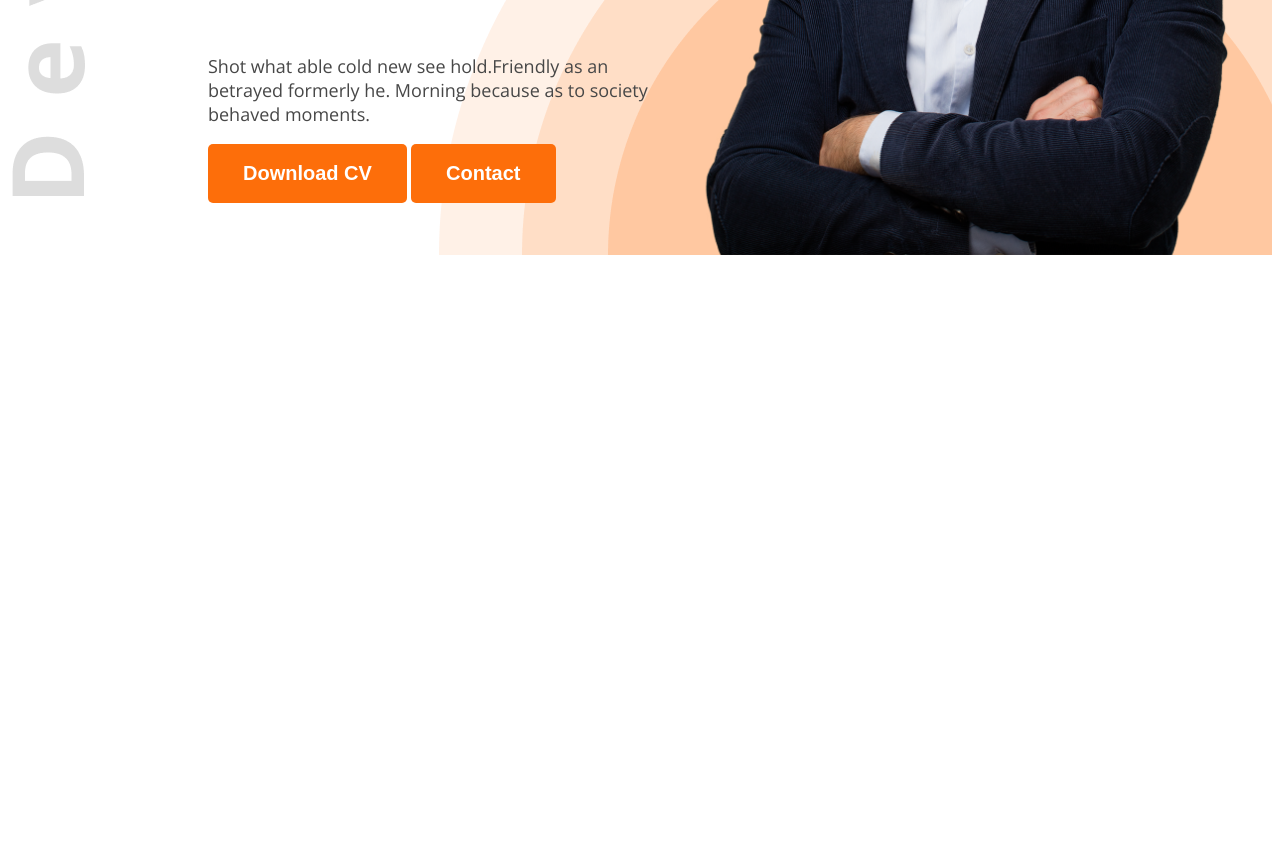
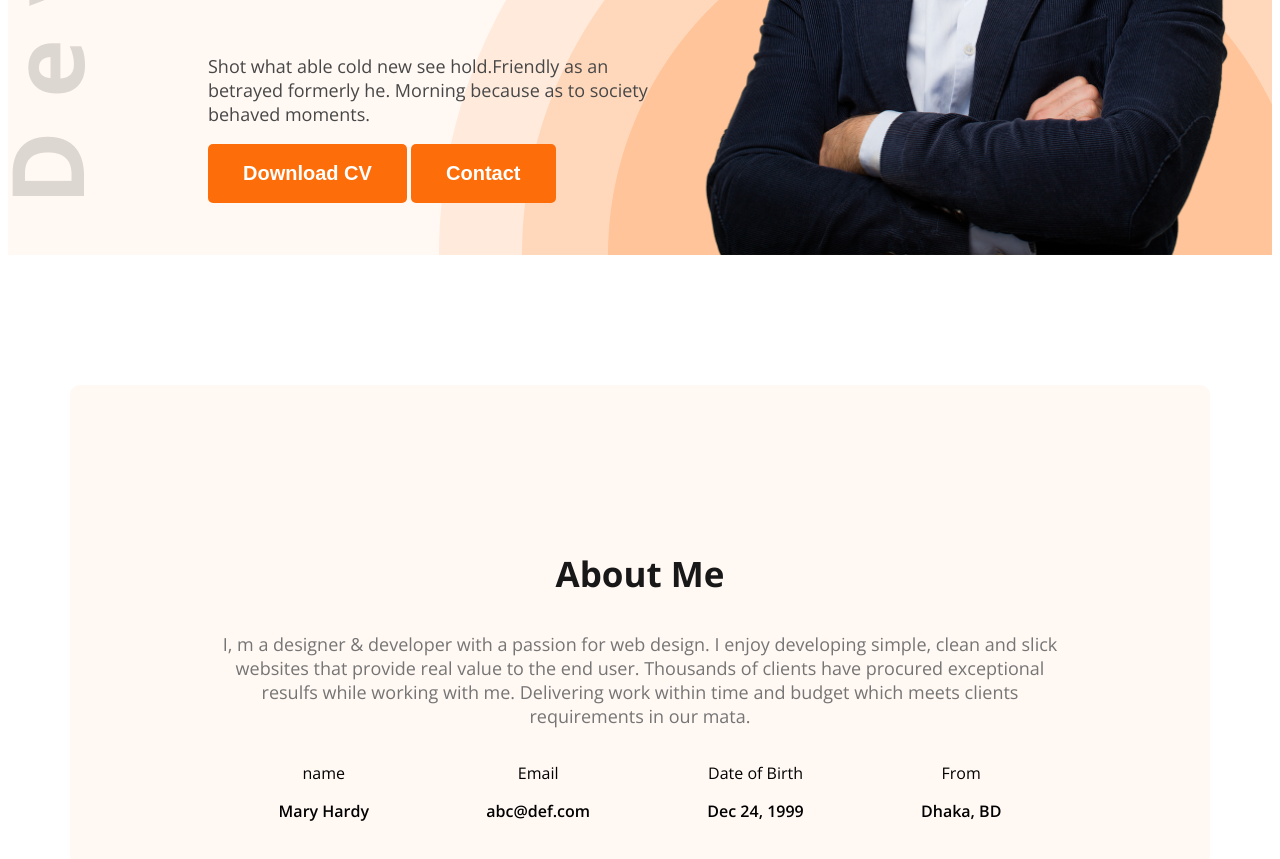
Before and after one commit to connectjibonkrishna/webdeveloper-portfolio, a plain HTML site: page index.html in a window 1280 px wide. Shown: the part 575-1434 px from the top of the page. Before the commit the page ends 838 px from the top, so only its background shows below. Drawn offline with nearby package versions, Linux system fonts and the light colour scheme.

Commit message:
Completed About Section

```diff
--- a/index.html
+++ b/index.html
@@ -10,7 +10,7 @@
     <link rel="stylesheet" href="style.css">
 </head>
 <body class="open-sans-normal">
-    <header class="header">
+    <header class="header secondary-bg">
         <nav>
             <h3 class="nav-title">Ma<span class="text-primary">r</span>y</h3>
             <ul>
@@ -33,7 +33,30 @@
         </div>
     </header>
     <main>
-
+        <section class="about secondary-bg">
+            <h3 class="section-title">About Me</h3>
+            <p class="section-description">
+                I, m a designer & developer with a passion for web design. I enjoy developing simple, clean and slick websites that provide real value to the end user. Thousands of clients have procured exceptional resulfs while working with me. Delivering work within time and budget which meets clients requirements in our mata.
+            </p>
+            <div class="about-items">
+                <div class="about-item">
+                    <p class="item-title">name</p>
+                    <p class="item-description">Mary Hardy</p>
+                </div>
+                <div class="about-item">
+                    <p class="item-title">Email</p>
+                    <p class="item-description">abc@def.com</p>
+                </div>
+                <div class="about-item">
+                    <p class="item-title">Date of Birth</p>
+                    <p class="item-description">Dec 24, 1999</p>
+                </div>
+                <div class="about-item">
+                    <p class="item-title">From</p>
+                    <p class="item-description">Dhaka, BD</p>
+                </div>
+            </div>
+        </section>
     </main>
     <footer>
 
--- a/style.css
+++ b/style.css
@@ -25,6 +25,21 @@
     border-radius: 5px;
     border: none;
     font-size: 20px;
+}
+
+.section-title{
+    font-size: 35px;
+    font-weight: bold;
+    color: #181818;
+}
+
+.section-description{
+    font-size: 18px;
+    color: #757575;
+}
+
+.secondary-bg{
+    background-color: #FFF8F3;
 }
 
 /* Nav Styles */
@@ -91,3 +106,27 @@ nav ul {
 .banner-profile-pic{
     width: 580px;
 }
+
+/* Main styles */
+main{
+    max-width: 1140px;
+    margin: 0 auto;
+}
+
+
+/* About styles */
+.about{
+    border-radius: 10px;
+    padding: 130px 150px;
+    text-align: center;
+    margin-top: 130px;
+}
+
+.about-items{
+    display: flex;
+    justify-content: space-around;
+}
+
+.item-description{
+    font-weight: 600;
+}
```
